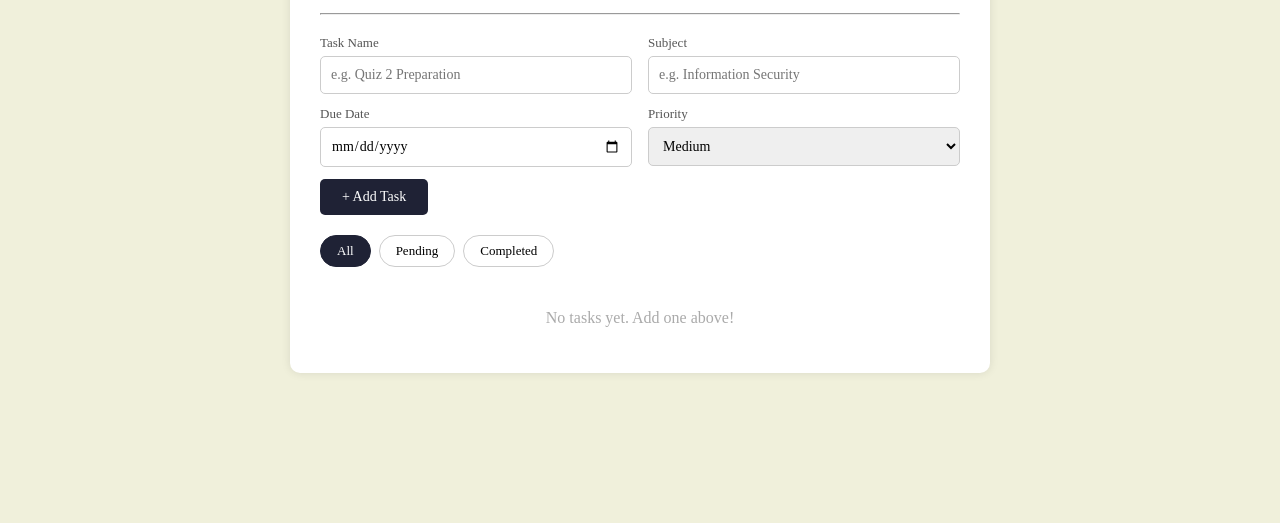
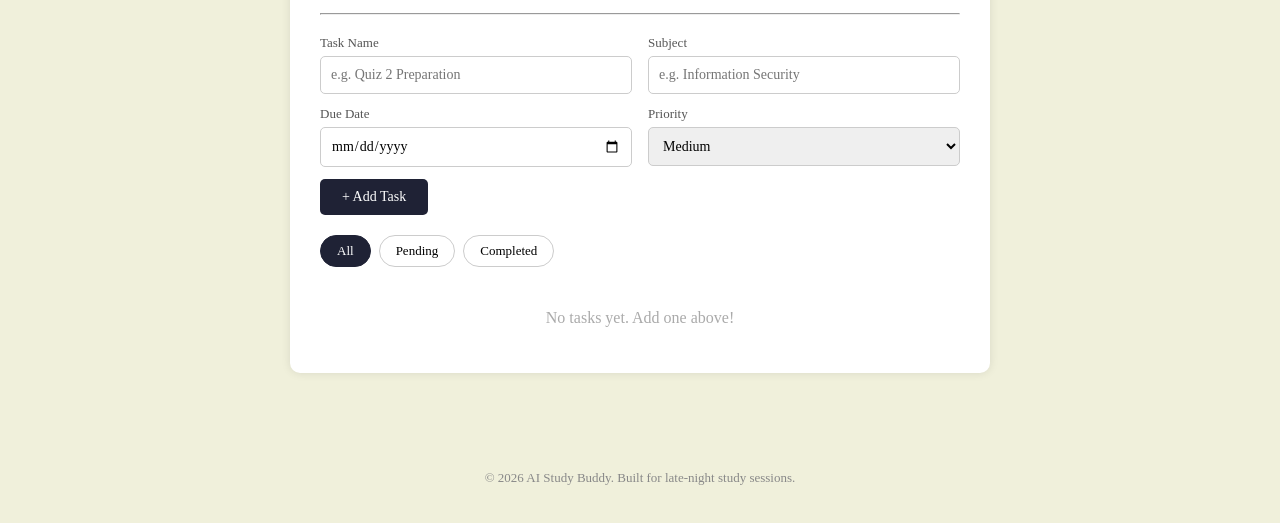
Before and after one commit to fatimaasghar26/AI-Study-Buddy, a website: page public/Study_Planner.html in a window 1280 px wide. Shown: the part 183-706 px from the top of the page. Drawn offline with Linux system fonts and the light colour scheme.

Commit message:
Add footer with copyright information to Study Planner

```diff
--- a/public/Study_Planner.html
+++ b/public/Study_Planner.html
@@ -71,5 +71,8 @@
 
   <script src="planner.js"></script>
   <script src="nav-toggle.js"></script>
+    <footer class="site-footer">
+    <p>&copy; 2026 AI Study Buddy. Built for late-night study sessions.</p>
+    </footer>
 </body>
 </html>
```
